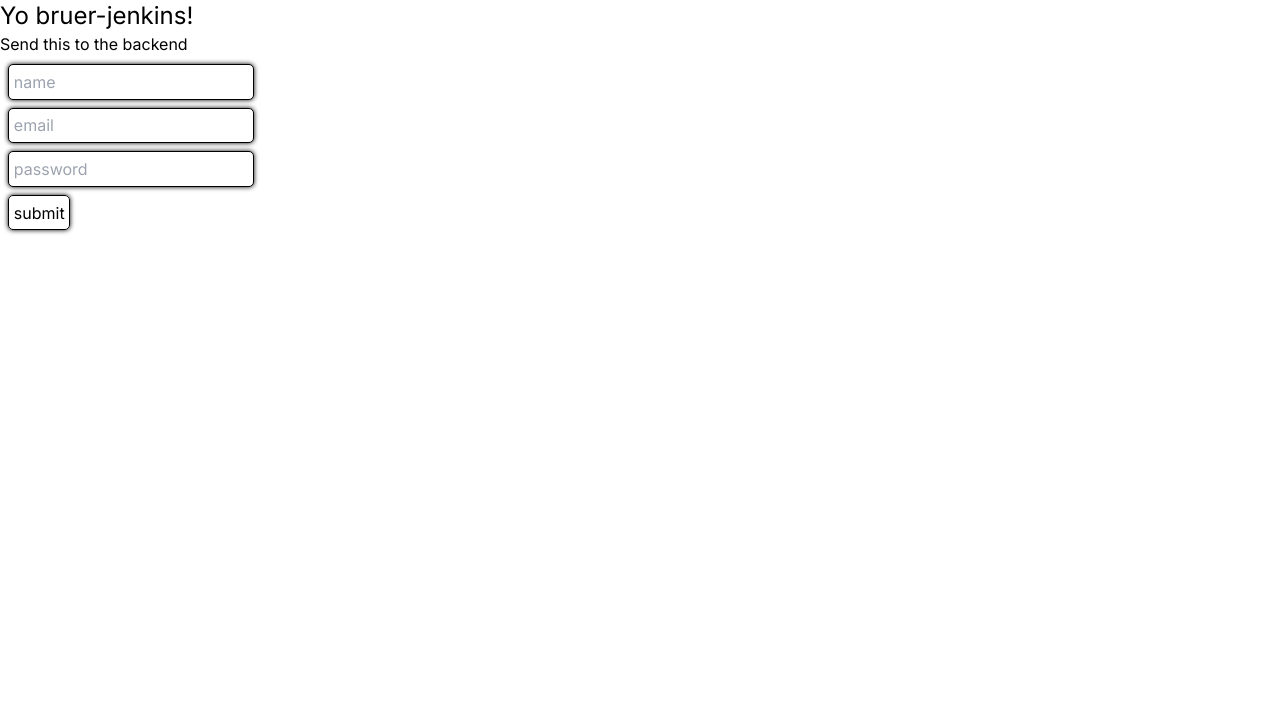
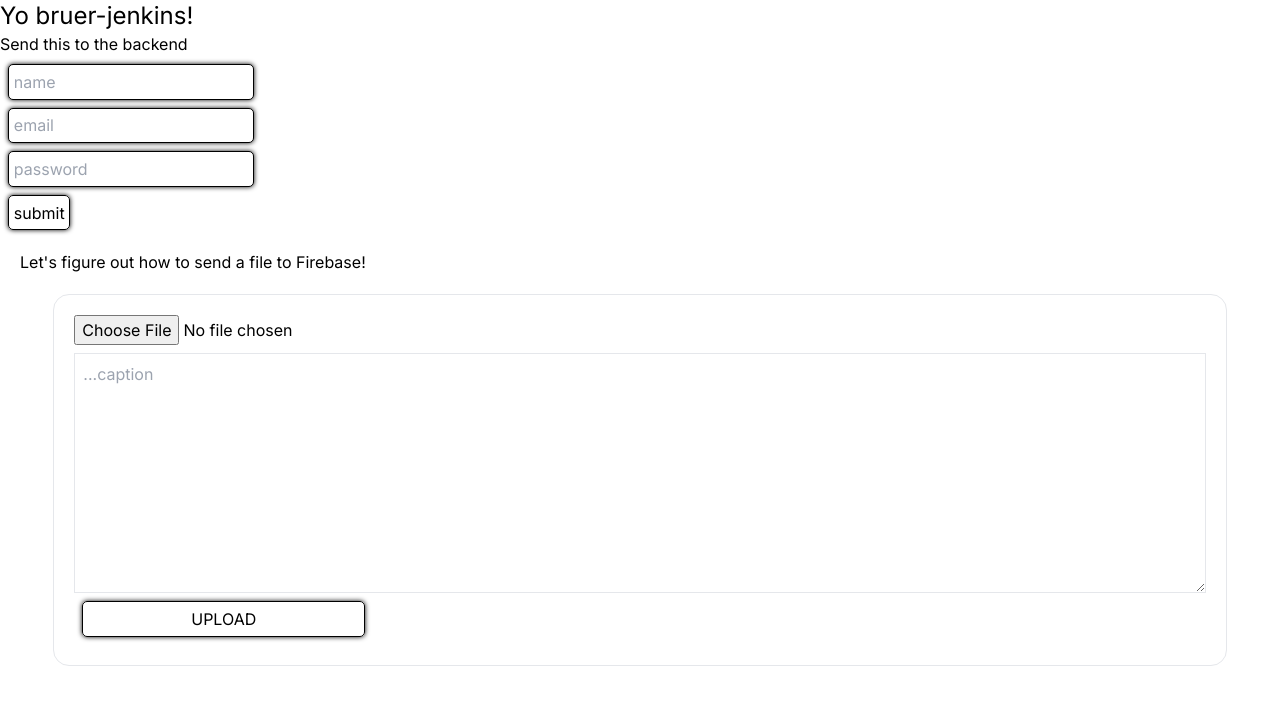
Before and after one commit to bruer-jenkins/app, a Next.js app: page / in a window 1280 px wide. Shown: the top 704 px of the page. Built offline with nearby package versions, Linux system fonts and the light colour scheme.

Commit message:
add file upload

```diff
--- a/app/dashboard/page.tsx
+++ b/app/dashboard/page.tsx
@@ -1,7 +1,13 @@
 import React from "react";
 
 const page = () => {
-  return <div>hello</div>;
+  return (
+    <div>
+      <h2 className="text-2xl">
+        Hello Registered User! This is your dashboard.
+      </h2>
+    </div>
+  );
 };
 
 export default page;
--- a/app/page.tsx
+++ b/app/page.tsx
@@ -1,10 +1,18 @@
+import PhotoUpload from "@/components/PhotoUpload";
 import Signup from "@/components/signup";
 export default function Home() {
+  const handleSub = (e: any) => {
+    // e.preventDefault();
+  };
   return (
     <main>
       <h1 className="text-2xl">Yo bruer-jenkins!</h1>
       <p>Send this to the backend</p>
       <Signup />
+      <p className="m-5">
+        Let&apos;s figure out how to send a file to Firebase!
+      </p>
+      <PhotoUpload />
     </main>
   );
 }
--- /dev/null
+++ b/components/PhotoUpload.tsx
@@ -0,0 +1,49 @@
+"use client";
+import Image from "next/image";
+import { useState, ChangeEvent, FormEvent } from "react";
+
+const PhotoUpload = () => {
+  const [selectedImage, setSelectedImage] = useState<
+    string | ArrayBuffer | null
+  >(null);
+
+  const handleSubmit = (e: FormEvent<HTMLFormElement>) => {
+    e.preventDefault();
+    //send this photo to database/firebase
+    //look into resizing it on the client before sending, would prefer not to store large files if possible.
+    //"sharp" library is good for image utitilites
+    //store as an array buffer??  firebase might allow image formats (jpeg,png, etc.)
+  };
+  const handlePhoto = (e: ChangeEvent<HTMLInputElement>) => {
+    const file = e.target.files?.[0];
+
+    if (file) {
+      const reader = new FileReader();
+      reader.onload = () => {
+        setSelectedImage(reader.result);
+      };
+      reader.readAsDataURL(file);
+    }
+  };
+
+  return (
+    <form
+      onSubmit={handleSubmit}
+      className="flex flex-col w-11/12 m-auto p-5 border rounded-2xl"
+    >
+      {selectedImage && (
+        <Image src={selectedImage as string} alt="" width="200" height="200" />
+      )}
+      <input type="file" onChange={handlePhoto} />
+      <textarea
+        placeholder="...caption"
+        className="border mt-2 p-2 h-60"
+      ></textarea>
+      <button className="w-1/4 text-center" type="submit">
+        <p className="m-auto">UPLOAD</p>
+      </button>
+    </form>
+  );
+};
+
+export default PhotoUpload;
--- a/package.json
+++ b/package.json
@@ -13,6 +13,7 @@
     "@types/react": "18.2.14",
     "@types/react-dom": "18.2.6",
     "autoprefixer": "10.4.14",
+    "encoding": "^0.1.13",
     "eslint": "8.43.0",
     "eslint-config-next": "13.4.7",
     "firebase": "^9.23.0",
```
Also changed, not shown: 1 other file (tests, documents, lock files or other folders).
